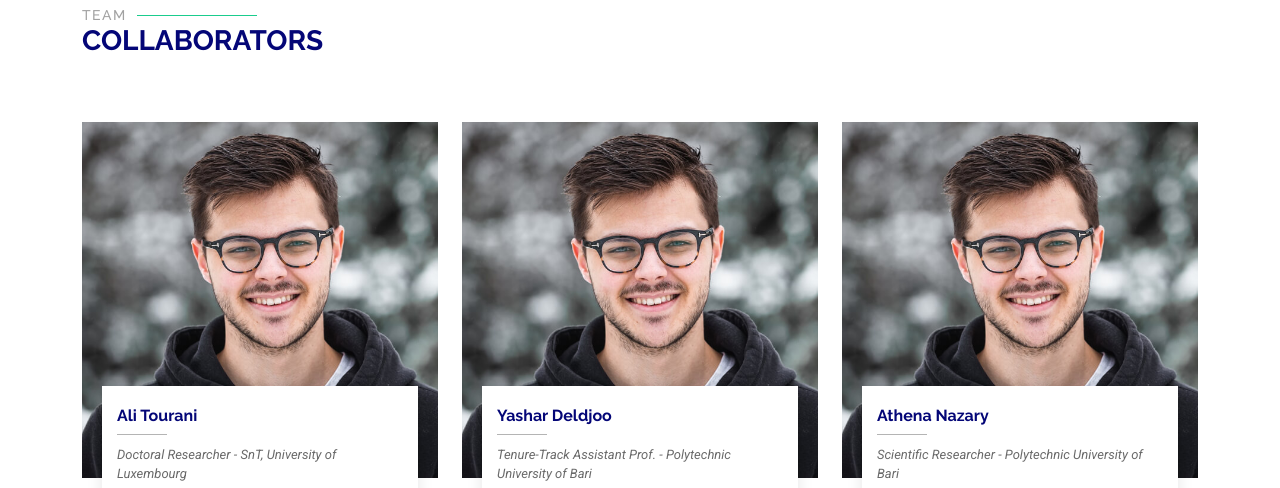
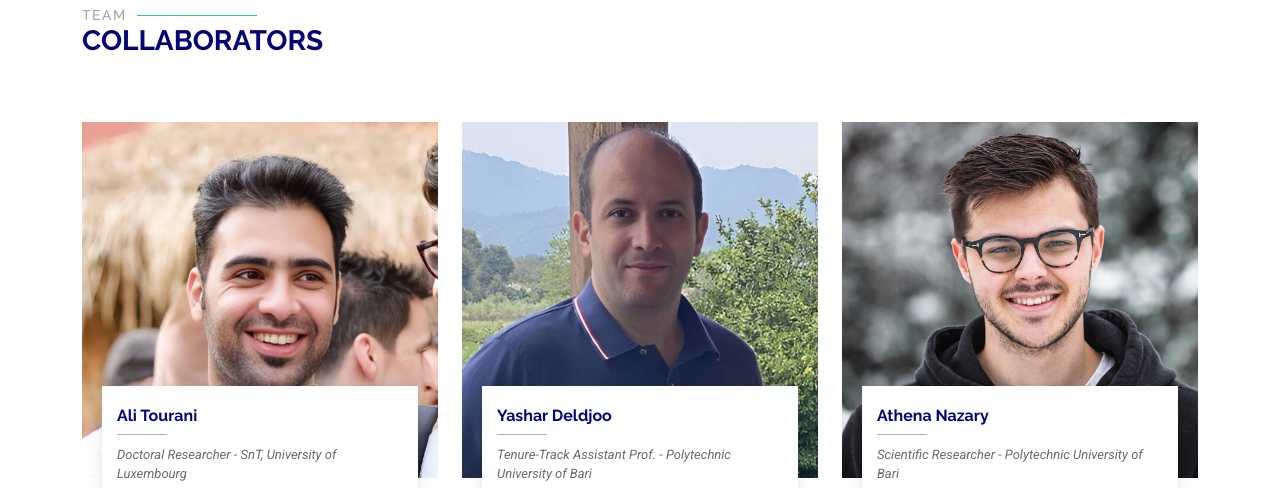
Before and after one commit to RecSys-lab/movifex_dataset, a plain HTML site: page docs/index.html in a window 1280 px wide. Shown: the part 5220-5708 px from the top of the page. Drawn offline with Linux system fonts and the light colour scheme.

Commit message:
[feat] - add images

```diff
--- a/docs/index.html
+++ b/docs/index.html
@@ -608,7 +608,7 @@
               <div class="member">
                 <div class="pic">
                   <img
-                    src="assets/img/team/team-1.jpg"
+                    src="assets/img/team/alitourani.jpg"
                     class="img-fluid"
                     alt=""
                   />
@@ -647,7 +647,7 @@
               <div class="member">
                 <div class="pic">
                   <img
-                    src="assets/img/team/team-1.jpg"
+                    src="assets/img/team/yashardeldjoo.jpg"
                     class="img-fluid"
                     alt=""
                   />
```
Also changed, not shown: docs/assets/img/apple-touch-icon.png (deleted), docs/assets/img/team/alitourani.jpg (added), docs/assets/img/team/team-2.jpg (deleted), docs/assets/img/team/team-3.jpg (deleted), docs/assets/img/team/yashardeldjoo.jpg (added), docs/forms/Readme.txt (deleted), 2 other files.
